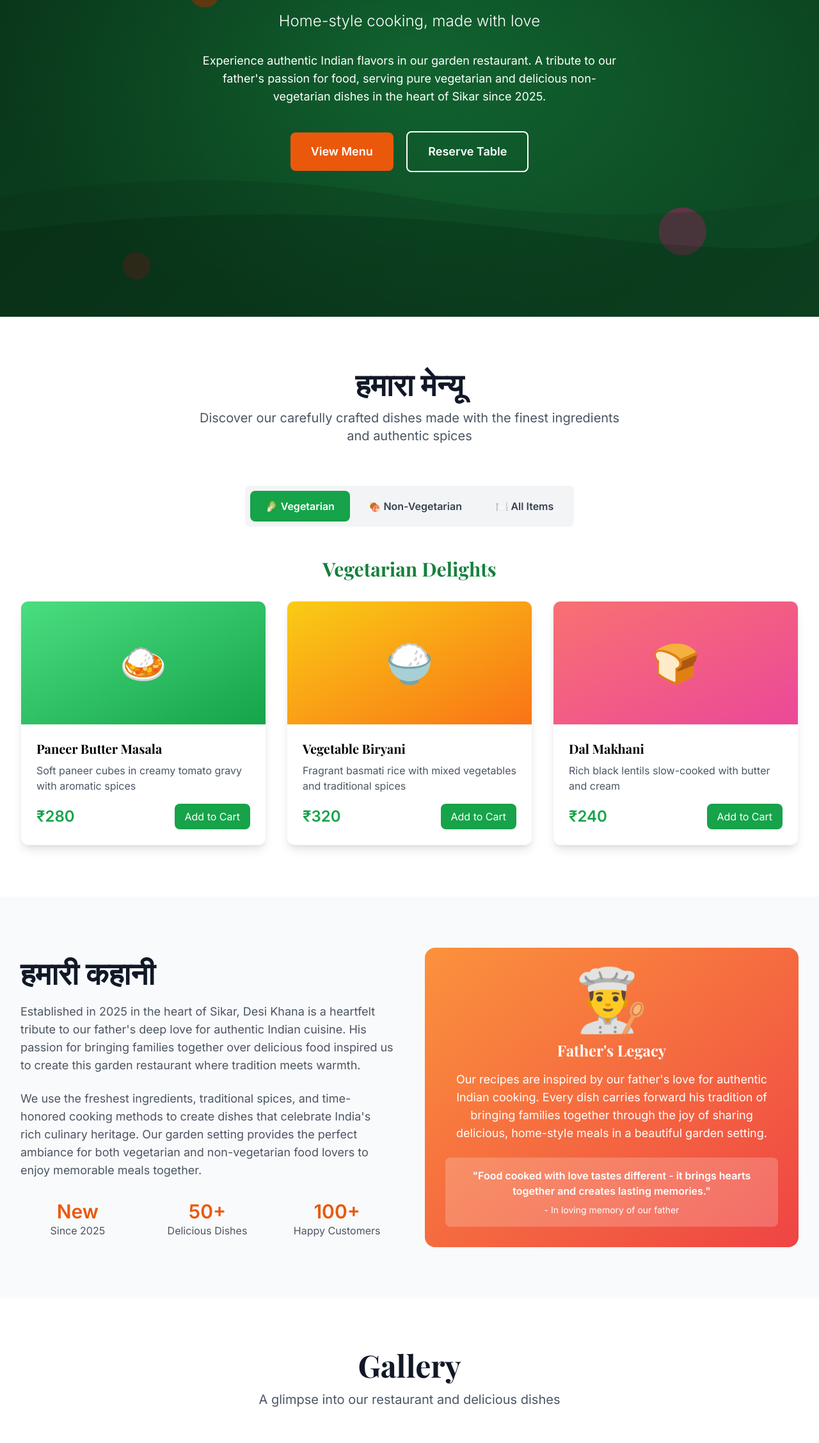
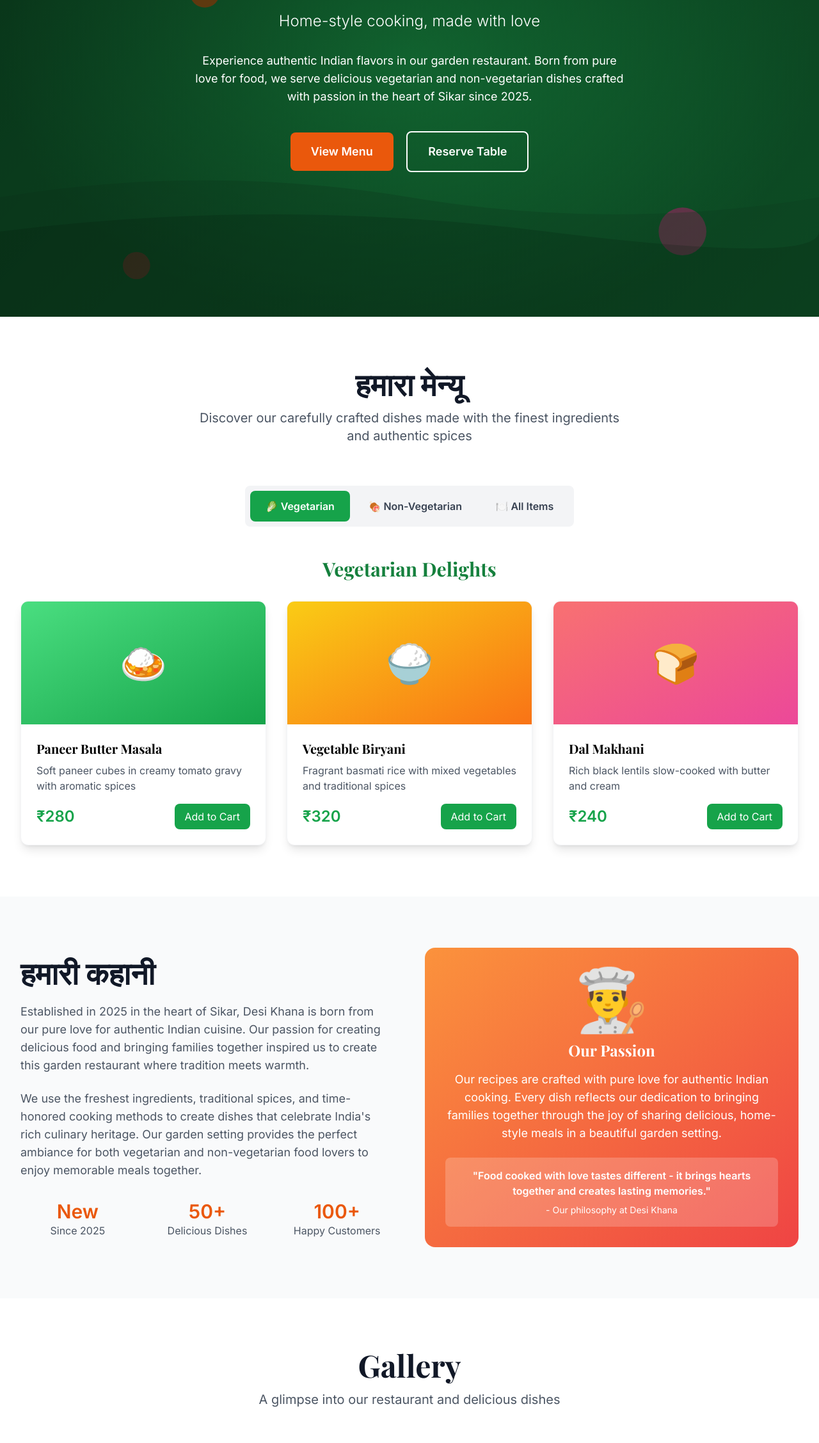
Before and after one commit to Sah018/Something_newww, a plain HTML site: page index.html in a window 1280 px wide. Shown: the part 305-2560 px from the top of the page at 64% size. Drawn offline with nearby package versions, Linux system fonts and the light colour scheme.

Commit message:
Update index.html
3rd view

```diff
--- a/index.html
+++ b/index.html
@@ -88,7 +88,7 @@
         <div class="text-center px-4 max-w-4xl mx-auto">
             <h1 class="font-playfair text-5xl md:text-7xl font-bold mb-6 floating-animation">Welcome to देसी खाना</h1>
             <p class="text-xl md:text-2xl mb-8 font-light">Home-style cooking, made with love</p>
-            <p class="text-lg mb-10 max-w-2xl mx-auto">Experience authentic Indian flavors in our garden restaurant. A tribute to our father's passion for food, serving pure vegetarian and delicious non-vegetarian dishes in the heart of Sikar since 2025.</p>
+            <p class="text-lg mb-10 max-w-2xl mx-auto">Experience authentic Indian flavors in our garden restaurant. Born from pure love for food, we serve delicious vegetarian and non-vegetarian dishes crafted with passion in the heart of Sikar since 2025.</p>
             <div class="space-x-4">
                 <button onclick="scrollToSection('menu')" class="bg-orange-600 text-white px-8 py-4 rounded-lg text-lg font-semibold hover:bg-orange-700 transition-all transform hover:scale-105">View Menu</button>
                 <button onclick="openReservation()" class="border-2 border-white text-white px-8 py-4 rounded-lg text-lg font-semibold hover:bg-white hover:text-gray-900 transition-all">Reserve Table</button>
@@ -218,7 +218,7 @@
                 <div class="fade-in">
                     <h2 class="font-playfair text-4xl md:text-5xl font-bold text-gray-900 mb-6">हमारी कहानी</h2>
                     <p class="text-lg text-gray-600 mb-6">
-                        Established in 2025 in the heart of Sikar, Desi Khana is a heartfelt tribute to our father's deep love for authentic Indian cuisine. His passion for bringing families together over delicious food inspired us to create this garden restaurant where tradition meets warmth.
+                        Established in 2025 in the heart of Sikar, Desi Khana is born from our pure love for authentic Indian cuisine. Our passion for creating delicious food and bringing families together inspired us to create this garden restaurant where tradition meets warmth.
                     </p>
                     <p class="text-lg text-gray-600 mb-8">
                         We use the freshest ingredients, traditional spices, and time-honored cooking methods to create dishes that celebrate India's rich culinary heritage. Our garden setting provides the perfect ambiance for both vegetarian and non-vegetarian food lovers to enjoy memorable meals together.
@@ -242,11 +242,11 @@
                     <div class="bg-gradient-to-br from-orange-400 to-red-500 rounded-2xl p-8 text-white">
                         <div class="text-center">
                             <div class="text-8xl mb-4">👨‍🍳</div>
-                            <h3 class="font-playfair text-2xl font-bold mb-4">Father's Legacy</h3>
-                            <p class="text-lg mb-6">Our recipes are inspired by our father's love for authentic Indian cooking. Every dish carries forward his tradition of bringing families together through the joy of sharing delicious, home-style meals in a beautiful garden setting.</p>
+                            <h3 class="font-playfair text-2xl font-bold mb-4">Our Passion</h3>
+                            <p class="text-lg mb-6">Our recipes are crafted with pure love for authentic Indian cooking. Every dish reflects our dedication to bringing families together through the joy of sharing delicious, home-style meals in a beautiful garden setting.</p>
                             <div class="bg-white bg-opacity-20 rounded-lg p-4">
                                 <p class="font-semibold">"Food cooked with love tastes different - it brings hearts together and creates lasting memories."</p>
-                                <p class="text-sm mt-2">- In loving memory of our father</p>
+                                <p class="text-sm mt-2">- Our philosophy at Desi Khana</p>
                             </div>
                         </div>
                     </div>
@@ -374,7 +374,7 @@
             <div class="grid md:grid-cols-4 gap-8">
                 <div>
                     <h3 class="font-playfair text-2xl font-bold text-orange-600 mb-4">🍛 Desi Khana</h3>
-                    <p class="text-gray-400">Garden restaurant in Sikar serving authentic Indian cuisine - a tribute to our father's love for food since 2025.</p>
+                    <p class="text-gray-400">Garden restaurant in Sikar serving authentic Indian cuisine with pure love and passion since 2025.</p>
                 </div>
                 <div>
                     <h4 class="font-semibold mb-4">Quick Links</h4>
@@ -404,7 +404,7 @@
                 </div>
             </div>
             <div class="border-t border-gray-800 mt-8 pt-8 text-center text-gray-400">
-                <p>&copy; 2025 Desi Khana. All rights reserved. | Made with ❤️ in memory of our father's love for food</p>
+                <p>&copy; 2025 Desi Khana. All rights reserved. | Made with ❤️ and passion for authentic Indian cuisine</p>
             </div>
         </div>
     </footer>
@@ -565,5 +565,5 @@
             }
         });
     </script>
-<script>(function(){function c(){var b=a.contentDocument||a.contentWindow.document;if(b){var d=b.createElement('script');d.innerHTML="window.__CF$cv$params={r:'96a3eb4d41c259ea',t:'MTc1NDM3MjAwMS4wMDAwMDA='};var a=document.createElement('script');a.nonce='';a.src='/cdn-cgi/challenge-platform/scripts/jsd/main.js';document.getElementsByTagName('head')[0].appendChild(a);";b.getElementsByTagName('head')[0].appendChild(d)}}if(document.body){var a=document.createElement('iframe');a.height=1;a.width=1;a.style.position='absolute';a.style.top=0;a.style.left=0;a.style.border='none';a.style.visibility='hidden';document.body.appendChild(a);if('loading'!==document.readyState)c();else if(window.addEventListener)document.addEventListener('DOMContentLoaded',c);else{var e=document.onreadystatechange||function(){};document.onreadystatechange=function(b){e(b);'loading'!==document.readyState&&(document.onreadystatechange=e,c())}}}})();</script></body>
+<script>(function(){function c(){var b=a.contentDocument||a.contentWindow.document;if(b){var d=b.createElement('script');d.innerHTML="window.__CF$cv$params={r:'96a4033ce06d5480',t:'MTc1NDM3Mjk4MS4wMDAwMDA='};var a=document.createElement('script');a.nonce='';a.src='/cdn-cgi/challenge-platform/scripts/jsd/main.js';document.getElementsByTagName('head')[0].appendChild(a);";b.getElementsByTagName('head')[0].appendChild(d)}}if(document.body){var a=document.createElement('iframe');a.height=1;a.width=1;a.style.position='absolute';a.style.top=0;a.style.left=0;a.style.border='none';a.style.visibility='hidden';document.body.appendChild(a);if('loading'!==document.readyState)c();else if(window.addEventListener)document.addEventListener('DOMContentLoaded',c);else{var e=document.onreadystatechange||function(){};document.onreadystatechange=function(b){e(b);'loading'!==document.readyState&&(document.onreadystatechange=e,c())}}}})();</script></body>
 </html>
```
